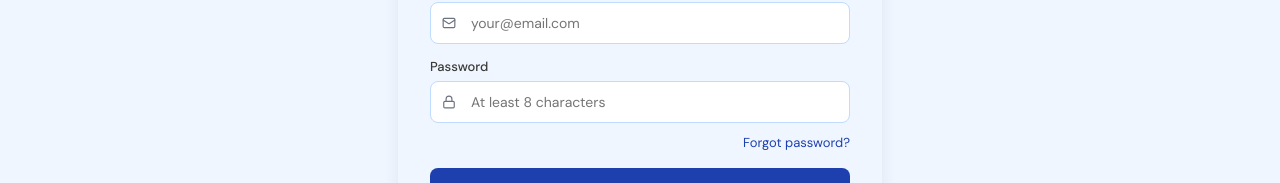
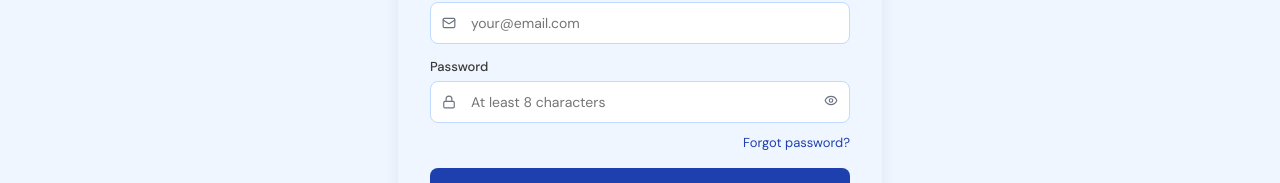
Before and after one commit to JulietChinenyeDuru/African-Entrepreneurship-main, a Next.js app: page /auth in a window 1280 px wide. Shown: the part 361-544 px from the top of the page. Built offline with nearby package versions, Linux system fonts and the light colour scheme; no server answers.

Commit message:
feat: add show/hide password toggle

```diff
--- a/app/auth/page.tsx
+++ b/app/auth/page.tsx
@@ -2,7 +2,7 @@
 import { useState } from 'react'
 import { useRouter } from 'next/navigation'
 import { createClient } from '@/lib/supabase'
-import { Mail, Lock, User, AlertCircle, Loader, ArrowLeft } from 'lucide-react'
+import { Mail, Lock, User, AlertCircle, Loader, ArrowLeft, Eye, EyeOff } from 'lucide-react'
 import Link from 'next/link'
 
 export default function AuthPage() {
@@ -14,6 +14,7 @@ export default function AuthPage() {
   const [loading, setLoading] = useState(false)
   const [error, setError] = useState('')
   const [success, setSuccess] = useState('')
+  const [showPassword, setShowPassword] = useState(false)
   const supabase = createClient()
 
   const handleSubmit = async (e: React.FormEvent) => {
@@ -111,7 +112,7 @@ export default function AuthPage() {
                 <label style={s.label}>Password</label>
                 <div style={{ position: 'relative' }}>
                   <Lock size={14} style={{ position: 'absolute', left: 12, top: '50%', transform: 'translateY(-50%)', color: '#6B7280' }}/>
-                  <input type="password" value={password} onChange={e => setPassword(e.target.value)} placeholder="At least 8 characters" required minLength={8} style={s.input}/>
+                  <input type={showPassword ? "text" : "password"} value={password} onChange={e => setPassword(e.target.value)} placeholder="At least 8 characters" required minLength={8} style={s.input}/><button type="button" onClick={() => setShowPassword(!showPassword)} style={{ position: "absolute", right: 12, top: "50%", transform: "translateY(-50%)", background: "none", border: "none", cursor: "pointer", color: "#6B7280", padding: 0 }}>{showPassword ? <EyeOff size={14}/> : <Eye size={14}/>}</button>
                 </div>
               </div>
               {mode === 'signin' && (
```
